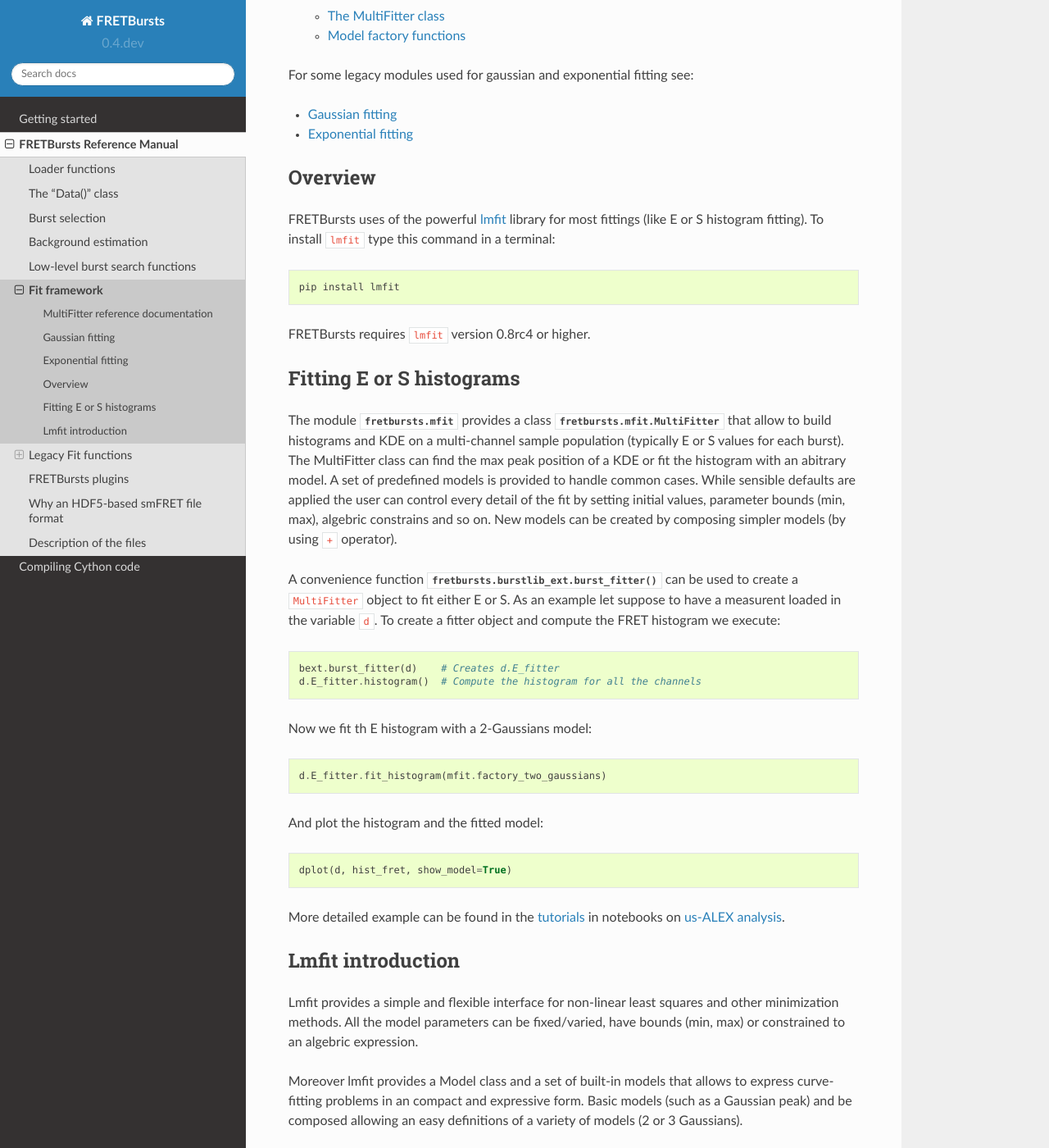
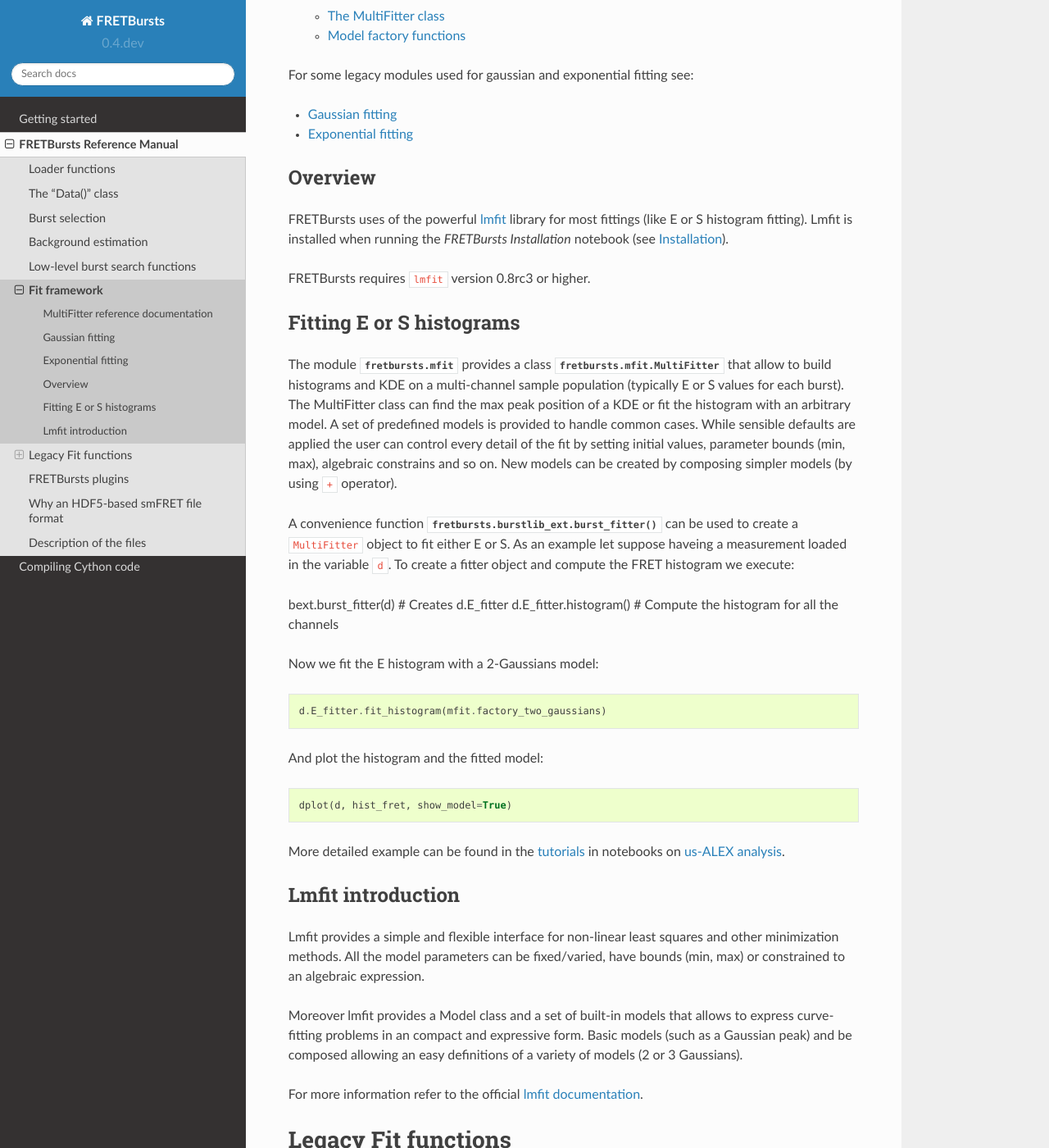
Before and after one commit to tritemio/FRETBursts, a Sphinx documentation site: the page built from docs/source/fit.rst, in a window 1280 px wide and 1400 px high, scrolled down 488 px. Shown: the whole window at 82% size. Built offline with Sphinx 7.4.7 and the Read the Docs theme 2.0.0, drawn with Linux system fonts in a browser that asks for light colours.

Commit message:
Docs: fix typos

```diff
--- a/docs/source/fit.rst
+++ b/docs/source/fit.rst
@@ -28,12 +28,11 @@
 --------
 
 FRETBursts uses of the powerful `lmfit <http://lmfit.github.io/lmfit-py/>`_
-library for most fittings (like E or S histogram fitting). To install `lmfit`
-type this command in a terminal::
+library for most fittings (like E or S histogram fitting).
+Lmfit is installed when running the *FRETBursts Installation* notebook
+(see :doc:`installation`).
 
-    pip install lmfit
-
-FRETBursts requires `lmfit` version 0.8rc4 or higher.
+FRETBursts requires `lmfit` version 0.8rc3 or higher.
 
 Fitting E or S histograms
 -------------------------
@@ -42,22 +41,22 @@
 :class:`fretbursts.mfit.MultiFitter`
 that allow to build histograms and KDE on a multi-channel sample population
 (typically E or S values for each burst). The MultiFitter class can find
-the max peak position of a KDE or fit the histogram with an abitrary model.
+the max peak position of a KDE or fit the histogram with an arbitrary model.
 A set of predefined models is provided to handle common cases.
 While sensible defaults are applied the user can control
 every detail of the fit by setting initial values, parameter bounds
-(min, max), algebric constrains and so on. New models can be created by
+(min, max), algebraic constrains and so on. New models can be created by
 composing simpler models (by using `+` operator).
 
 A convenience function :func:`fretbursts.burstlib_ext.burst_fitter` can be
 used to create a `MultiFitter` object to fit either E or S. As an example
-let suppose to have a measurent loaded in the variable `d`. To create a
+let suppose haveing a measurement loaded in the variable `d`. To create a
 fitter object and compute the FRET histogram we execute::
 
-    bext.burst_fitter(d)    # Creates d.E_fitter
-    d.E_fitter.histogram()  # Compute the histogram for all the channels
+bext.burst_fitter(d) # Creates d.E_fitter
+d.E_fitter.histogram() # Compute the histogram for all the channels
 
-Now we fit th E histogram with a 2-Gaussians model::
+Now we fit the E histogram with a 2-Gaussians model::
 
     d.E_fitter.fit_histogram(mfit.factory_two_gaussians)
 
@@ -74,7 +73,7 @@
 ------------------
 Lmfit provides a simple and flexible interface for non-linear least squares
 and other minimization methods. All the model parameters can be fixed/varied,
-have bounds (min, max) or constrained to an algebric expression.
+have bounds (min, max) or constrained to an algebraic expression.
 
 Moreover lmfit provides a Model class and a set of built-in models
 that allows to express curve-fitting problems in an compact and expressive
@@ -83,7 +82,6 @@
 
 For more information refer to the official
 `lmfit documentation <http://lmfit.github.io/lmfit-py/>`_.
-
 
 
 
--- a/docs/source/installation.rst
+++ b/docs/source/installation.rst
@@ -58,7 +58,7 @@
 - Matplotlib with qt (pyside) backend (1.3.x or greater)
 - IPython 1.x (2.x recommended)
 - PyTables 3.x (optional). To load/save the :ref:`HDF5 Ph-Data <hdf5-format>`.
-- lmfit: for poweful and user-friendly fitting
+- lmfit: (version 0.8rc3 or higher) for poweful and user-friendly fitting
 - Pandas (optional) currently used only by the fitting framework
 - a modern browser (Chrome suggested)
 
```
